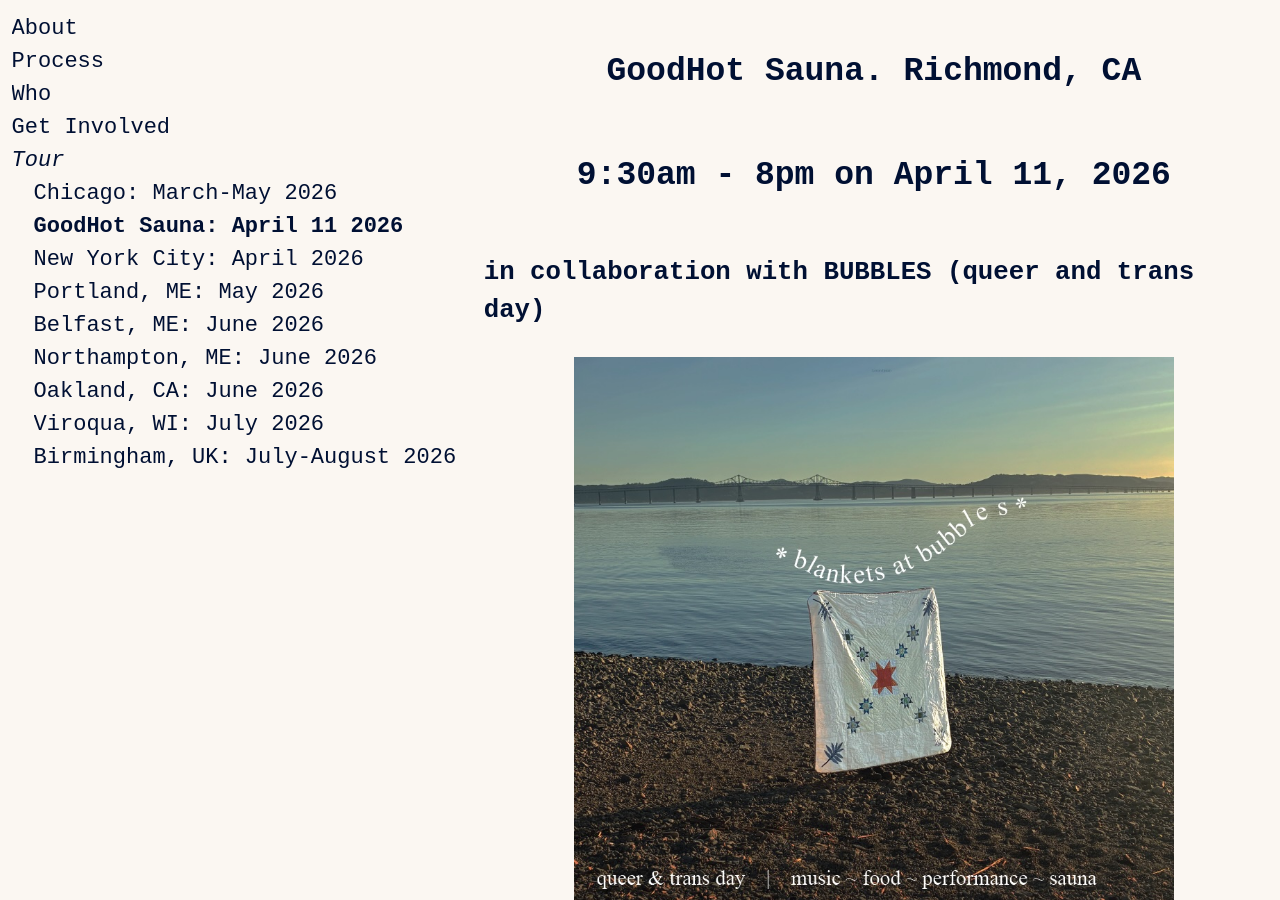
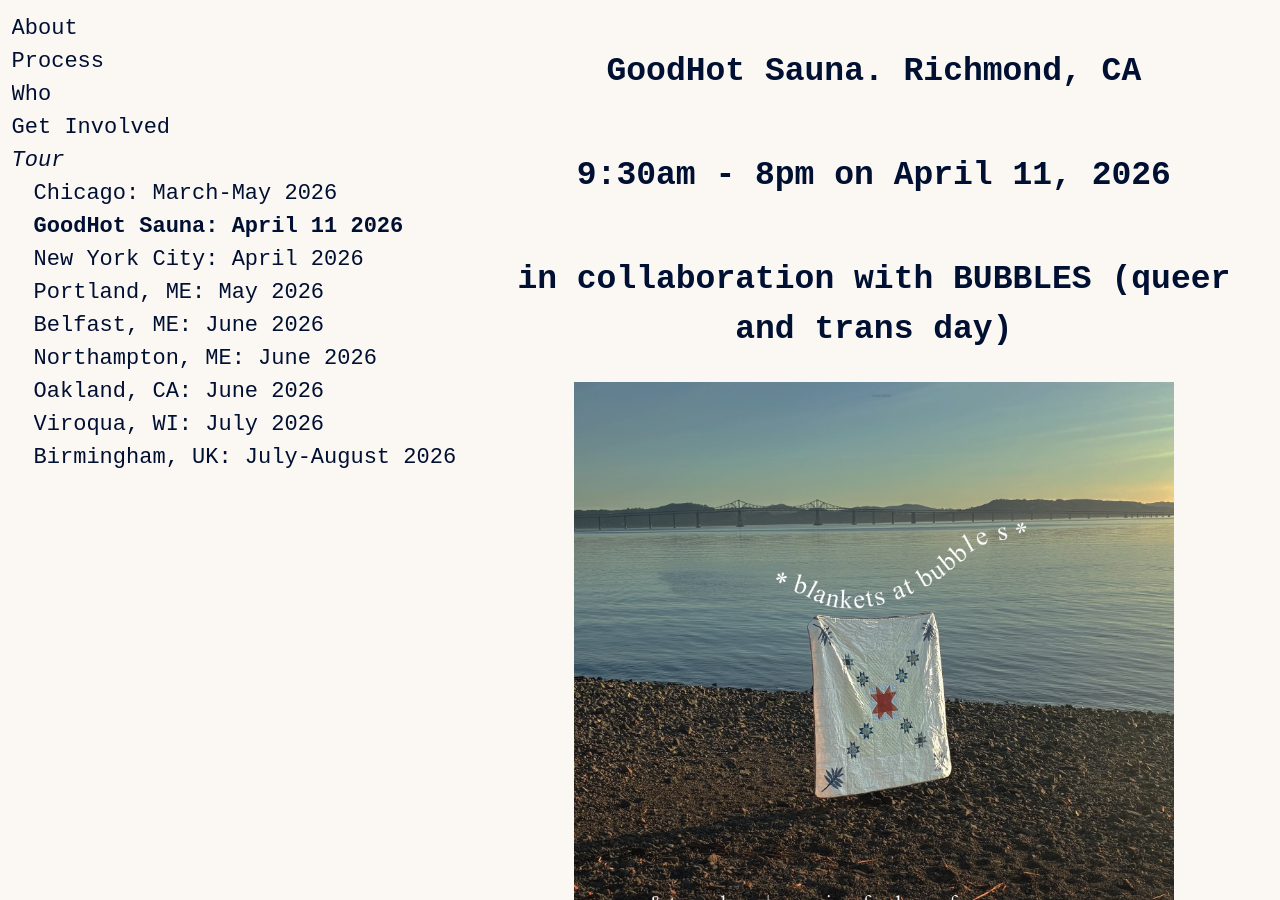
Before and after one commit to danieldickison/transmission-site, a Jekyll site: the page built from sauna.markdown, in a window 1280 px wide and 900 px high, scrolled down 378 px. Built offline with Jekyll 4.4.1, drawn with Linux system fonts in a browser that asks for light colours; some web fonts are replaced; our own code applies the rules of GitHub Pages for plain Markdown files.

```diff
--- a/sauna.markdown
+++ b/sauna.markdown
@@ -7,7 +7,7 @@ main_class: sauna
 ## GoodHot Sauna. Richmond, CA
 ## 9:30am - 8pm on April 11, 2026
 
-### in collaboration with BUBBLES (queer and trans day)
+## in collaboration with BUBBLES (queer and trans day)
 
 <img
       class="right"
```
